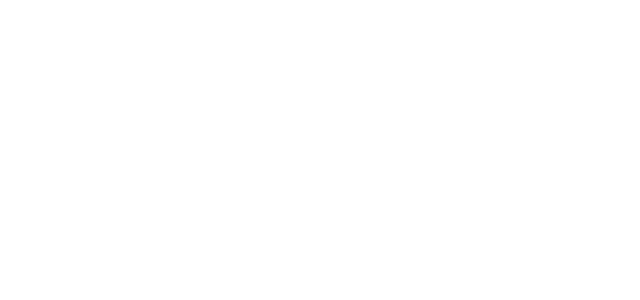
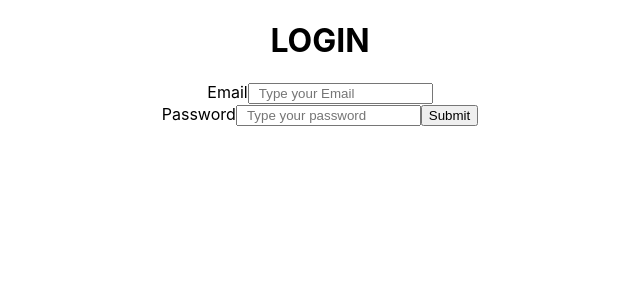
Before and after one commit to WebAhead10/webahead-library-frontend, a React (Create React App) app: page /signin in a window 1280 px wide. Shown: the top 300 px of the page, without its empty margins (320-960 px from the left). Built offline with nearby package versions, Linux system fonts and the light colour scheme.

Commit message:
added backend

```diff
--- a/src/App.jsx
+++ b/src/App.jsx
@@ -2,6 +2,8 @@
 import { BrowserRouter as Router, Route, Switch } from "react-router-dom"
 import EditEntity from "./pages/EditEntity"
 import UploadPDF from "./pages/UploadPDF"
+import Signin from "./pages/Signin"
+
 
 function App() {
   return (
@@ -10,6 +12,7 @@
         <Switch>
           <Route exact path="/" component={UploadPDF} />
           <Route path="/newspaper/edit/:id" component={EditEntity} />
+          <Route exact path="/signin" component={Signin} />
         </Switch>
       </Router>
     </div>
--- /dev/null
+++ b/src/pages/Signin/index.jsx
@@ -0,0 +1,70 @@
+import "./style.css"
+import React, { useState } from "react"
+import axios from "axios"
+import { useHistory } from "react-router-dom"
+
+
+
+const Signin = () => {
+  const [userData, setUserData] = useState({
+    email: "",
+    password: "",
+  })
+  const history = useHistory();
+  const onChange =
+    (stateKey) =>
+      ({ target }) =>
+        setUserData({ ...userData, [stateKey]: target.value })
+
+  const onSubmit = () => {
+    axios
+      .post(process.env.REACT_APP_API_URL + "/signin", userData)
+      .then((res) => {
+        if (!res.data.success) {
+          console.log("error 1");
+        } else {
+          localStorage.setItem("token", res.data.token)
+          history.push("/")
+        }
+      })
+      .catch((err) => {
+        console.log(err);
+      })
+  }
+
+  return (
+    <div className="container">
+      <h1>LOGIN</h1>
+      <form action="/" method="GET" className="form">
+
+        <label htmlFor="email">
+          Email
+          <input
+            name="email"
+            placeholder="  Type your Email"
+            type="email"
+            onChange={onChange("username")}
+            value={userData.username}
+          />
+
+        </label><br />
+
+        <label htmlFor="">
+          Password
+          <input
+            name="password"
+            className="password"
+            type="password"
+            placeholder="  Type your password"
+            onChange={onChange("password")}
+            value={userData.password}
+          />
+        </label>
+
+        <input type="button" value="Submit" onClick={onSubmit} />
+      </form>
+    </div>
+  )
+}
+
+export default Signin
--- /dev/null
+++ b/src/pages/Signin/style.css
@@ -0,0 +1,7 @@
+.sign-in {
+  display: flex;
+  justify-content: center;
+  margin-top: 40px;
+  width: 100%;
+  height: 100%;
+}
```
Also changed, not shown: 2 other files (tests, documents, lock files or other folders).
